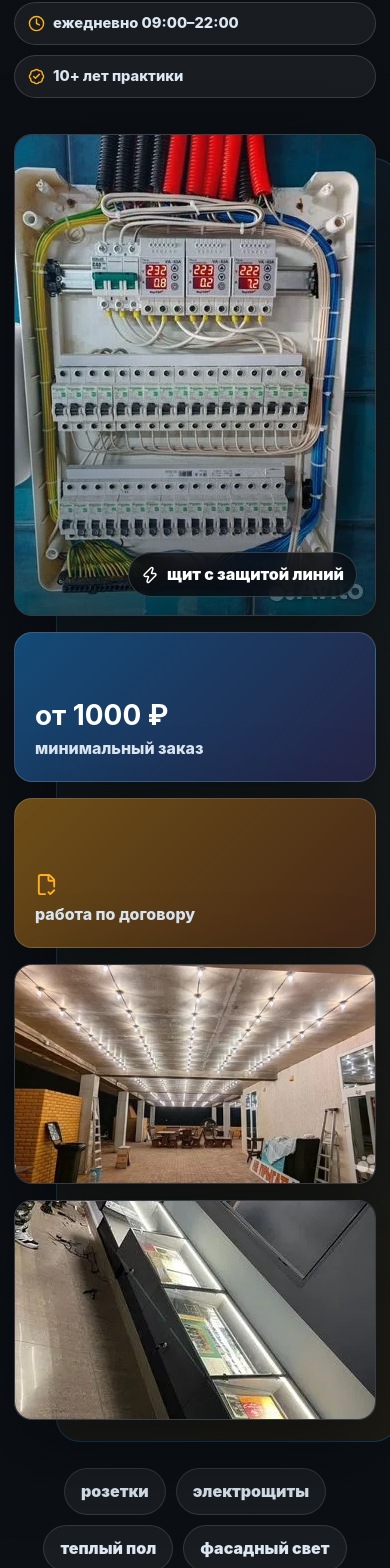
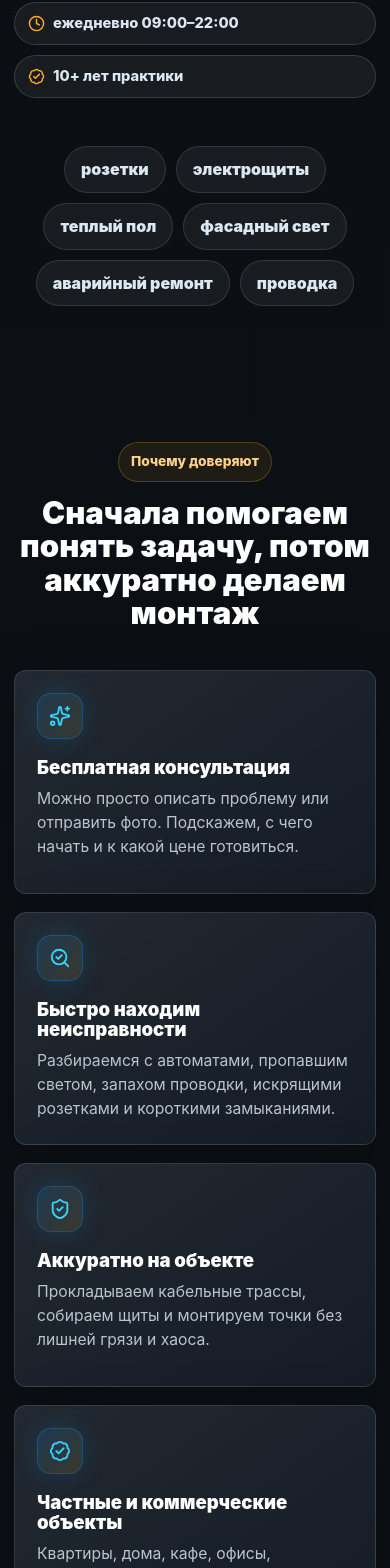
Before and after one commit to Rinat-Khabibullin/KES, a React (Vite) app: page / in a window 390 px wide. Shown: the part 1160-2728 px from the top of the page. Built offline with nearby package versions, Linux system fonts and the light colour scheme.

Commit message:
Hide hero showcase on mobile

```diff
--- a/src/styles/global.css
+++ b/src/styles/global.css
@@ -3438,21 +3438,7 @@ details p {
   }
 
   .hero-showcase {
-    grid-template-columns: 1fr;
-    transform: none;
-  }
-
-  .hero-showcase__main,
-  .hero-showcase__main img {
-    min-height: 360px;
-  }
-
-  .hero-showcase__photos {
-    grid-template-columns: 1fr;
-  }
-
-  .hero-showcase__photos img {
-    height: 220px;
+    display: none;
   }
 
   .benefit-grid,
@@ -3746,11 +3732,6 @@ details p {
     font-size: 1.78rem;
   }
 
-  .hero-showcase__main,
-  .hero-showcase__main img {
-    min-height: 310px;
-  }
-
   .portfolio-card__button {
     height: 238px;
   }
```
